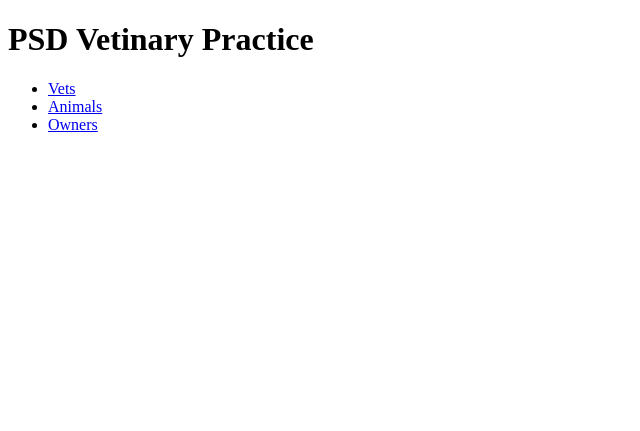
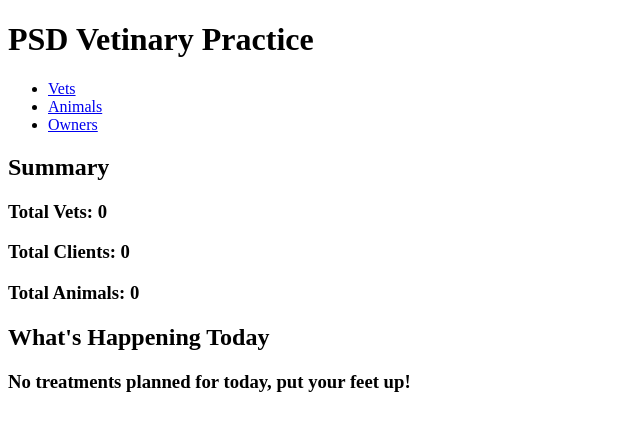
Before and after one commit to Buckshee7/VetinaryPractice, a Flask app: page / in a window 1280 px wide. Shown: the top 431 px of the page, without its empty margins (0-640 px from the left). Run offline with Flask 2, Linux system fonts and the light colour scheme; data that the repository does not hold is empty; some libraries are stand-ins or nearby versions.

Commit message:
added information to templates/index.html, app.py updated to send information with template_render

```diff
--- a/app.py
+++ b/app.py
@@ -1,4 +1,9 @@
 from flask import Flask, render_template
+import datetime
+import repositories.treatment_repository as treatment_repository
+import repositories.owner_repository as owner_repository
+import repositories.animal_repository as animal_repository
+import repositories.vet_repository as vet_repository
 
 app = Flask(__name__)
 
@@ -16,7 +21,14 @@ app.register_blueprint(treatments_blueprint)
 
 @app.route('/')
 def home():
-    return render_template('index.html', title='Home')
+    owners = owner_repository.select_all()
+    animals = animal_repository.select_all()
+    vets = vet_repository.select_all()
+    counts = {'owners':len(owners), 'animals':len(animals), 'vets':len(vets)}
+    date_today = datetime.datetime.now().date()
+    treatments = treatment_repository.select_all()
+    treatments_today = [treatment for treatment in treatments if treatment.date == date_today]
+    return render_template('index.html', treatments_today=treatments_today, counts=counts, title='Home')
 
 if __name__ == '__main__':
     app.run(debug=True)
--- a/templates/index.html
+++ b/templates/index.html
@@ -1,5 +1,17 @@
 {% extends 'base.html' %}
 
 {% block content %}
-
+    <h2>Summary</h2>
+    <h3>Total Vets: {{ counts['vets'] }}</h3>
+    <h3>Total Clients: {{ counts['owners'] }}</h3>
+    <h3>Total Animals: {{ counts['animals'] }}</h3>
+    <h2>What's Happening Today</h2>
+    {% if treatment %}
+        {% for treatment in treatments_today %}
+            <h3>Dr {{ treatment.vet.last_name }} with {{ treatment.animal.name }}({{ treatment.animal.animal_type }})</h3>
+            <p>Details: {{ treatment.details }}</p>
+        {% endfor %}
+    {% else %}
+        <h3> No treatments planned for today, put your feet up! </h3>
+    {% endif %}
 {% endblock %}
```
